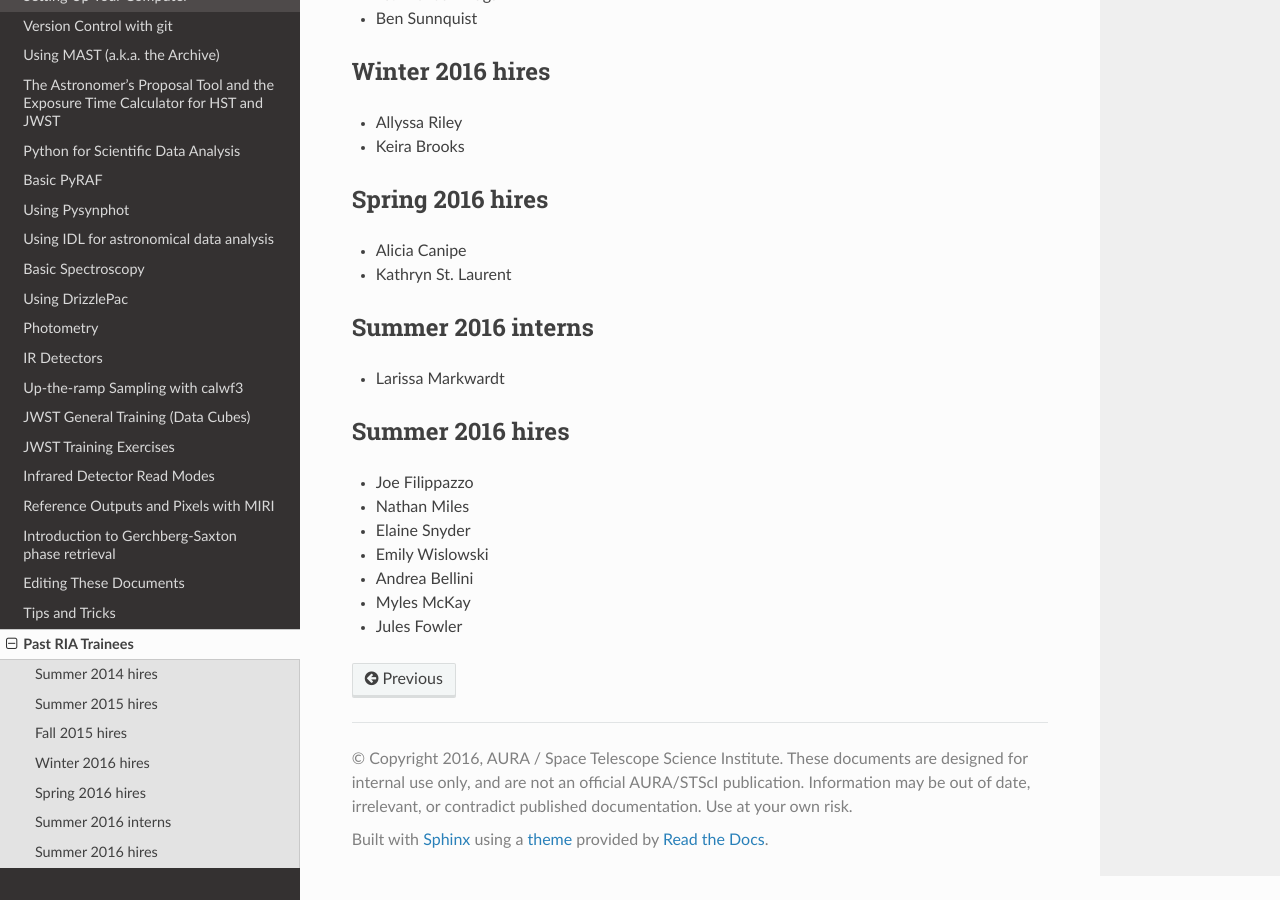
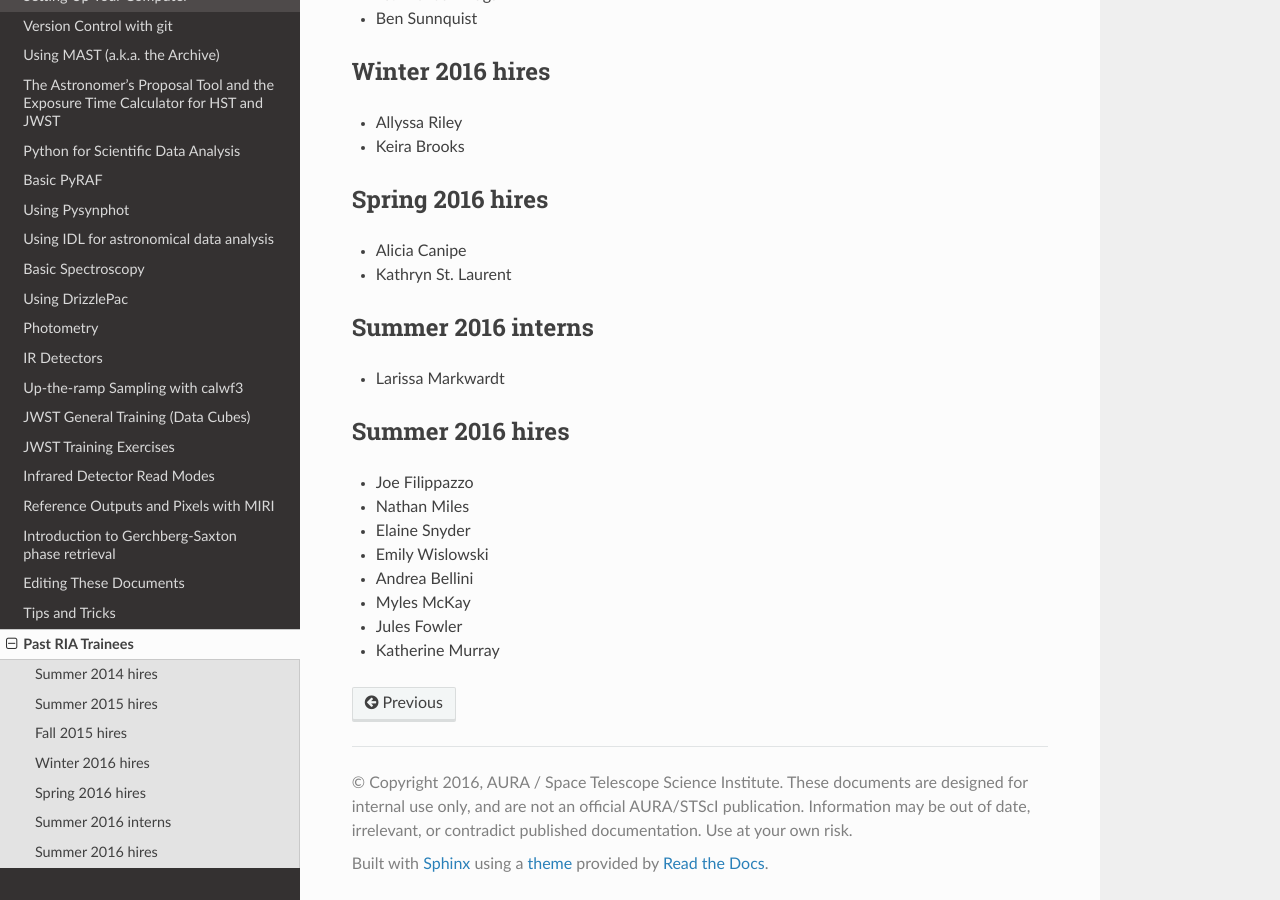
Before and after one commit to staceybright/training-library, a Sphinx documentation site: the page built from source/trainees.txt, in a window 1280 px wide and 900 px high, scrolled down 801 px. Built offline with Sphinx 7.4.7 and the Read the Docs theme 2.0.0, drawn with Linux system fonts in a browser that asks for light colours.

Commit message:
Added my name to trainees.txt

```diff
--- a/source/trainees.txt
+++ b/source/trainees.txt
@@ -60,3 +60,4 @@ Summer 2016 hires
 * Andrea Bellini
 * Myles McKay
 * Jules Fowler
+* Katherine Murray
```
